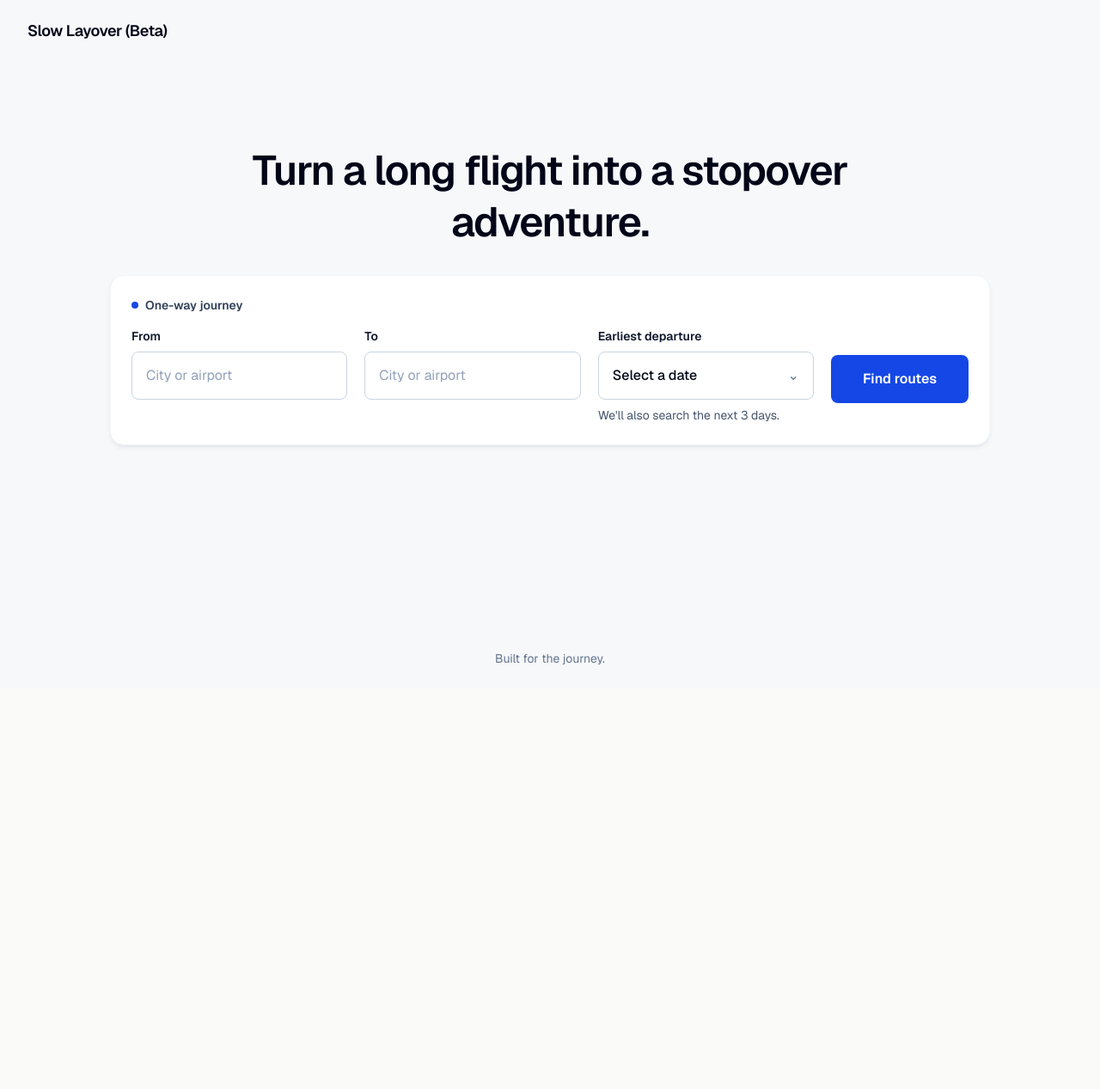
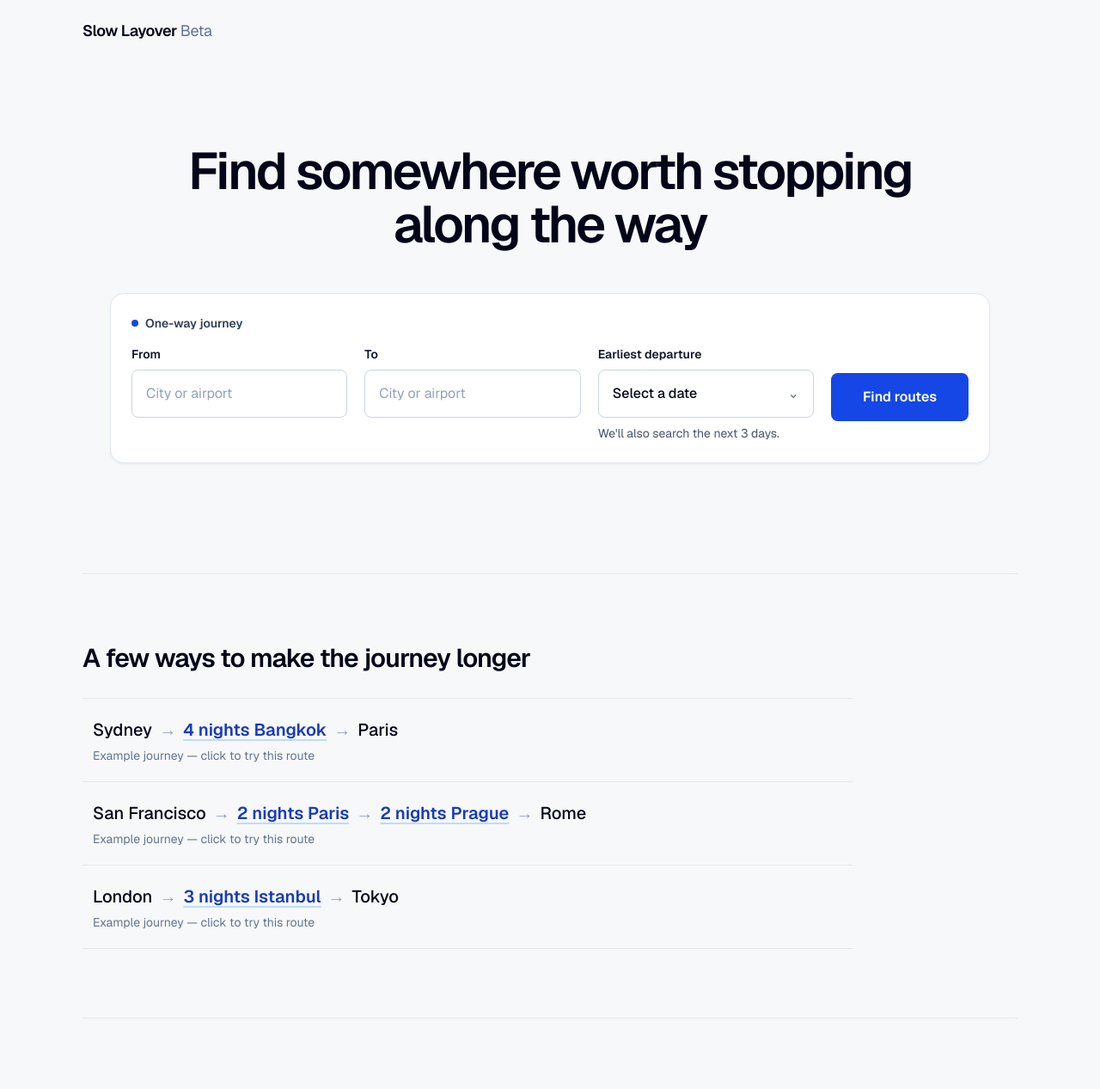
Before and after one commit to masonou/routefinder, a Next.js app: page / in a window 1280 px wide. Shown: the top 1267 px of the page at 86% size. Before the commit the page ends 800 px from the top, so only its background shows below. Built offline with nearby package versions, Linux system fonts and the light colour scheme.

Commit message:
lp2 design

```diff
--- a/src/app/page.tsx
+++ b/src/app/page.tsx
@@ -1,30 +1,5 @@
-import { SearchForm } from "../components/SearchForm";
+import { HomeClient } from "../components/HomeClient";
 
 export default function Home() {
-  return (
-    <main className="min-h-svh bg-[#f7f8fa] text-slate-950">
-      <div className="mx-auto flex min-h-svh w-full max-w-7xl flex-col px-4 sm:px-6 lg:px-8">
-        <header className="flex h-18 items-center" aria-label="Slow Layover">
-          <p className="text-lg font-semibold tracking-tight text-slate-950">
-            Slow Layover (Beta)
-          </p>
-        </header>
-
-        <section className="flex flex-1 justify-center py-10 sm:py-14 lg:pb-16 lg:pt-24">
-          <div className="w-full max-w-5xl">
-            <h1 className="mx-auto max-w-3xl text-center text-3xl font-semibold tracking-[-0.03em] text-slate-950 sm:text-4xl lg:text-5xl lg:leading-tight">
-              Turn a long flight into a stopover adventure.
-            </h1>
-            <div className="mt-7 w-full sm:mt-8">
-              <SearchForm />
-            </div>
-          </div>
-        </section>
-
-        <footer className="mx-auto w-full max-w-5xl py-6 text-center text-sm text-slate-500">
-          Built for the journey.
-        </footer>
-      </div>
-    </main>
-  );
+  return <HomeClient />;
 }
--- /dev/null
+++ b/src/components/HomeClient.tsx
@@ -0,0 +1,186 @@
+"use client";
+
+import { useState } from "react";
+
+import type { SearchFormValues } from "@/lib/utils/searchValidation";
+import { SearchForm } from "./SearchForm";
+
+interface JourneyExample {
+  origin: string;
+  originCode: string;
+  destination: string;
+  destinationCode: string;
+  stopovers: Array<{ city: string; nights: number }>;
+}
+
+const JOURNEY_EXAMPLES: JourneyExample[] = [
+  {
+    origin: "Sydney",
+    originCode: "SYD",
+    destination: "Paris",
+    destinationCode: "CDG",
+    stopovers: [{ city: "Bangkok", nights: 4 }],
+  },
+  {
+    origin: "San Francisco",
+    originCode: "SFO",
+    destination: "Rome",
+    destinationCode: "FCO",
+    stopovers: [
+      { city: "Paris", nights: 2 },
+      { city: "Prague", nights: 2 },
+    ],
+  },
+  {
+    origin: "London",
+    originCode: "LHR",
+    destination: "Tokyo",
+    destinationCode: "NRT",
+    stopovers: [{ city: "Istanbul", nights: 3 }],
+  },
+];
+
+function exampleDepartureDate(): string {
+  const date = new Date();
+  date.setDate(date.getDate() + 45);
+  return date.toISOString().slice(0, 10);
+}
+
+export function HomeClient() {
+  const [formValues, setFormValues] = useState<SearchFormValues | null>(null);
+
+  function prefillSearch(example: JourneyExample) {
+    setFormValues({
+      origin: example.originCode,
+      destination: example.destinationCode,
+      earliestDeparture: exampleDepartureDate(),
+    });
+
+    window.requestAnimationFrame(() => {
+      document.getElementById("trip-search")?.scrollIntoView({
+        behavior: "smooth",
+        block: "center",
+      });
+    });
+  }
+
+  return (
+    <main className="min-h-svh bg-[#f7f8fa] text-slate-950">
+      <div className="mx-auto w-full max-w-6xl px-4 sm:px-6 lg:px-8">
+        <header className="flex h-18 items-center" aria-label="Slow Layover">
+          <p className="text-lg font-semibold tracking-tight text-slate-950">
+            Slow Layover <span className="font-normal text-slate-500">Beta</span>
+          </p>
+        </header>
+
+        <section className="pb-20 pt-12 sm:pb-28 sm:pt-18 lg:pb-32 lg:pt-24">
+          <div className="mx-auto max-w-5xl">
+            <h1 className="mx-auto max-w-4xl text-center text-4xl font-semibold tracking-[-0.045em] text-slate-950 sm:text-5xl lg:text-6xl lg:leading-[1.04]">
+              Find somewhere worth stopping along the way
+            </h1>
+            <div id="trip-search" className="mt-10 scroll-mt-6 sm:mt-12">
+              <SearchForm
+                key={
+                  formValues
+                    ? `${formValues.origin}-${formValues.destination}-${formValues.earliestDeparture}`
+                    : "empty"
+                }
+                initialValues={formValues ?? undefined}
+              />
+            </div>
+          </div>
+        </section>
+
+        <section className="border-t border-slate-200 py-16 sm:py-20" aria-labelledby="examples-heading">
+          <div className="max-w-4xl">
+            <h2 id="examples-heading" className="text-2xl font-semibold tracking-[-0.03em] text-slate-950 sm:text-3xl">
+              A few ways to make the journey longer
+            </h2>
+            <div className="mt-7 divide-y divide-slate-200 border-y border-slate-200">
+              {JOURNEY_EXAMPLES.map((example) => (
+                <button
+                  key={`${example.originCode}-${example.destinationCode}`}
+                  type="button"
+                  onClick={() => prefillSearch(example)}
+                  className="group block w-full py-5 text-left outline-none transition first:pt-5 last:pb-5 hover:bg-white focus-visible:bg-white focus-visible:ring-2 focus-visible:ring-blue-700 focus-visible:ring-inset sm:px-3"
+                  aria-label={`Search from ${example.origin} to ${example.destination}`}
+                >
+                  <span className="flex flex-wrap items-baseline gap-x-2 gap-y-1 text-lg leading-8 text-slate-700 sm:text-xl">
+                    <span className="font-medium text-slate-950">{example.origin}</span>
+                    <span aria-hidden="true" className="text-slate-400">→</span>
+                    {example.stopovers.map((stopover) => (
+                      <span key={stopover.city} className="contents">
+                        <strong className="font-semibold text-blue-800 underline decoration-blue-200 underline-offset-4 transition group-hover:decoration-blue-500">
+                          {stopover.nights} nights {stopover.city}
+                        </strong>
+                        <span aria-hidden="true" className="text-slate-400">→</span>
+                      </span>
+                    ))}
+                    <span className="font-medium text-slate-950">{example.destination}</span>
+                  </span>
+                  <span className="mt-1 block text-sm text-slate-500">
+                    Example journey — click to try this route
+                  </span>
+                </button>
+              ))}
+            </div>
+          </div>
+        </section>
+
+        <section className="border-t border-slate-200 py-16 sm:py-20" aria-labelledby="feedback-heading">
+          <div className="grid max-w-4xl gap-10 lg:grid-cols-[0.8fr_1.2fr] lg:gap-16">
+            <div>
+              <h2 id="feedback-heading" className="text-2xl font-semibold tracking-[-0.03em] text-slate-950 sm:text-3xl">
+                Got feedback?
+              </h2>
+              <p className="mt-3 max-w-md leading-7 text-slate-600">
+                Slow Layover is still in beta. If something feels confusing, broken, or genuinely useful, I’d love to hear it.
+              </p>
+            </div>
+            <form action="https://formspree.io/f/mqpanjgb" method="POST" className="space-y-5">
+              <div className="grid gap-5 sm:grid-cols-2">
+                <label className="block text-sm font-medium text-slate-800">
+                  Name <span className="font-normal text-slate-500">(optional)</span>
+                  <input
+                    type="text"
+                    name="name"
+                    autoComplete="name"
+                    className="mt-2 min-h-11 w-full rounded-lg border border-slate-300 bg-white px-3 text-base outline-none transition placeholder:text-slate-400 focus:border-blue-700 focus:ring-2 focus:ring-blue-700/20"
+                  />
+                </label>
+                <label className="block text-sm font-medium text-slate-800">
+                  Email <span className="font-normal text-slate-500">(optional)</span>
+                  <input
+                    type="email"
+                    name="email"
+                    autoComplete="email"
+                    className="mt-2 min-h-11 w-full rounded-lg border border-slate-300 bg-white px-3 text-base outline-none transition placeholder:text-slate-400 focus:border-blue-700 focus:ring-2 focus:ring-blue-700/20"
+                  />
+                </label>
+              </div>
+              <label className="block text-sm font-medium text-slate-800">
+                Message
+                <textarea
+                  name="message"
+                  required
+                  rows={5}
+                  className="mt-2 w-full rounded-lg border border-slate-300 bg-white px-3 py-2 text-base outline-none transition placeholder:text-slate-400 focus:border-blue-700 focus:ring-2 focus:ring-blue-700/20"
+                />
+              </label>
+              <button
+                type="submit"
+                className="inline-flex min-h-11 items-center justify-center rounded-lg bg-blue-700 px-4 text-sm font-semibold text-white outline-none transition hover:bg-blue-800 focus-visible:ring-2 focus-visible:ring-blue-700 focus-visible:ring-offset-2"
+              >
+                Send feedback
+              </button>
+            </form>
+          </div>
+        </section>
+
+        <footer className="border-t border-slate-200 py-7 text-sm text-slate-500">
+          Slow Layover
+        </footer>
+      </div>
+    </main>
+  );
+}
--- a/src/components/SearchForm.tsx
+++ b/src/components/SearchForm.tsx
@@ -3,7 +3,7 @@
 import { useRouter } from "next/navigation";
 import { useState, type FormEvent } from "react";
 
-import type { Airport } from "@/data/airports";
+import { findAirportByCode, type Airport } from "@/data/airports";
 import {
   buildResultsUrl,
   type SearchFormErrors,
@@ -24,13 +24,19 @@ function hasErrors(errors: SearchFormErrors): boolean {
   return Object.values(errors).some((value) => typeof value === "string");
 }
 
-export function SearchForm() {
+interface SearchFormProps {
+  initialValues?: SearchFormValues;
+}
+
+export function SearchForm({ initialValues = INITIAL_VALUES }: SearchFormProps) {
   const router = useRouter();
-  const [originAirport, setOriginAirport] = useState<Airport | null>(null);
+  const [originAirport, setOriginAirport] = useState<Airport | null>(() =>
+    findAirportByCode(initialValues.origin) ?? null,
+  );
   const [destinationAirport, setDestinationAirport] = useState<Airport | null>(
-    null,
+    () => findAirportByCode(initialValues.destination) ?? null,
   );
-  const [values, setValues] = useState<SearchFormValues>(INITIAL_VALUES);
+  const [values, setValues] = useState<SearchFormValues>(initialValues);
   const [errors, setErrors] = useState<SearchFormErrors>({});
   const [isSubmitting, setIsSubmitting] = useState(false);
 
@@ -61,7 +67,7 @@ export function SearchForm() {
 
   return (
     <form
-      className="w-full rounded-2xl border border-slate-100 bg-white p-5 shadow-md shadow-slate-900/6 sm:p-6"
+      className="w-full rounded-2xl border border-slate-200 bg-white p-5 shadow-sm shadow-slate-900/5 sm:p-6"
       onSubmit={handleSubmit}
       noValidate
     >
```
